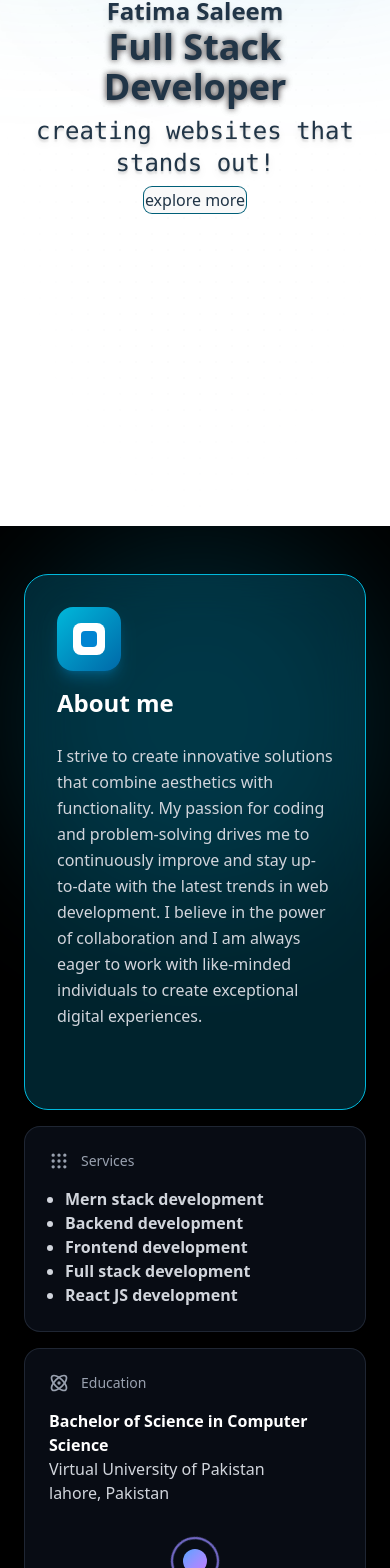
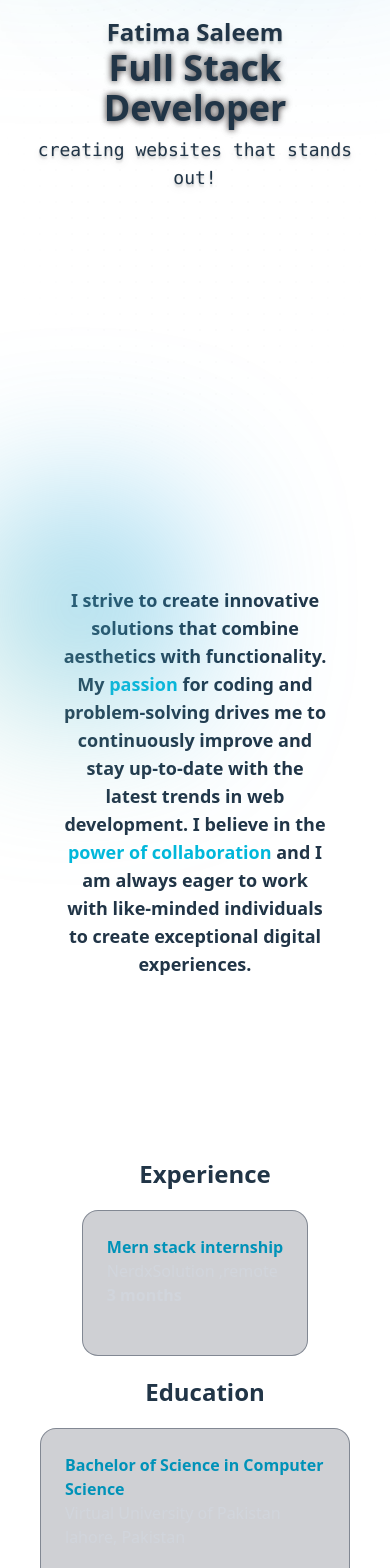
Before and after one commit to fabulousfatii/portfolio2025, a React (Vite) app: page / in a window 390 px wide. Shown: the part 318-1886 px from the top of the page. Built offline with nearby package versions, Linux system fonts and the light colour scheme.

Commit message:
responsive update2

```diff
--- a/src/App.jsx
+++ b/src/App.jsx
@@ -7,6 +7,7 @@ import FuturisticCardsLayout from './sections/ExtraSection'
 import { MessageCircleIcon } from 'lucide-react'
 import ContactSection from './sections/ContactSection'
 import Navbar from './components/Navbar'
+import Aboutme2 from './pages/Aboutme2'
 
 
 function App() {
@@ -18,7 +19,8 @@ function App() {
     <HeroSection/>
 
 
-      <FuturisticCardsLayout/>
+      {/* <FuturisticCardsLayout/> */}
+      <Aboutme2/>
 
     <Skills/>
 
--- a/src/components/Navbar.jsx
+++ b/src/components/Navbar.jsx
@@ -2,7 +2,7 @@ import { NavLink } from "react-router-dom";
 
 const Navbar = () => {
   return (
-    <nav className="absolute z-10 top-4 left-1/2 transform -translate-x-1/2 bg-white/5  backdrop-blur-lg border border-white/20 rounded-full shadow-lg px-8 py-1.5 flex space-x-10 text-white font-medium">
+    <nav className="absolute z-10 2xl:text-xl top-4 left-1/2 transform -translate-x-1/2 bg-white/5  backdrop-blur-lg border border-white/20 rounded-full shadow-lg px-8 py-1.5 flex space-x-10 text-white font-medium">
       <NavLink to={"/"} className="hover:text-blue-300 transition">
         Home
       </NavLink>
--- a/src/main.jsx
+++ b/src/main.jsx
@@ -10,6 +10,7 @@ import Navbar from './components/Navbar.jsx'
 import Aboutme from './sections/Aboutme.jsx'
 import ContactSection from './sections/ContactSection.jsx'
 import PDFsummaryProject from './pages/PDFsummaryProject.jsx'
+import Aboutme2 from './pages/Aboutme2.jsx'
 
 createRoot(document.getElementById('root')).render(
   <StrictMode>
@@ -27,6 +28,8 @@ createRoot(document.getElementById('root')).render(
         <Route path="/crm-project" element={<CRMproject />} />
         <Route path="/ecommerce-project" element={<EcommercePage />} />
         <Route path="/pdf-project" element={<PDFsummaryProject />} />
+        <Route path="/about" element={<Aboutme2 />} />
+
 
       </Routes>
     </BrowserRouter>
--- /dev/null
+++ b/src/pages/Aboutme2.jsx
@@ -0,0 +1,116 @@
+import { MoveRightIcon } from 'lucide-react'
+import React from 'react'
+
+const Aboutme2 = () => {
+  return (
+    <div className='  relative pb-32 ' >
+        <div className='sticky lg:pl-32 xl:pl-64 2xl:pl-[22%] hidden lg:block top-64 mt-14  left-54'>
+            <h1 className='text-6xl 2xl:text-7xl text-cyan-500 font-bold'>Get to know </h1>
+            <h1 className='text-6xl 2xl:text-7xl text-gray-100 font-bold' >about me </h1>
+            {/* <MoveRightIcon/> */}
+        </div>
+
+<div className='sticky hidden md:block  circle2 w-32 h-32 2xl:w-52 2xl:h-52   ml-[40%] left-64 top-1/2 rounded-full blur-[100px]'></div>
+
+
+
+            {/* paragraph */}
+        <div className=' h-full relative  flex flex-col justify-center lg:justify-start gap-5 items-end p-15 lg:pr-48 2xl:pr-[26%]'>
+                  <div className='absolute circle1 top-0 left-0 w-40 h-40 rounded-full blur-[90px]'></div>
+
+
+
+
+  <div className=" rounded-2xl md:pl-32  xl:p-0   lg:w-1/2 xl:w-1/3 group hover:border-gray-600/50 transition-all duration-500">
+
+            <div className=" z-10">
+
+              <p className='text-lg 2xl:text-2xl text-center font-semibold'>
+                I strive to create innovative solutions that combine aesthetics with functionality. My <span className='text-cyan-500'>passion</span> for
+                coding and problem-solving drives me to continuously improve and stay up-to-date with the latest trends in web development.
+                 I believe in the <span className='text-cyan-500'>power of collaboration</span> and
+                I am always eager to work with like-minded individuals to create exceptional digital experiences.
+              </p>
+
+            </div>
+          </div>
+
+        </div>
+
+
+           {/* educationa and experience */}
+        <div className=' h-full  mt-15 flex flex-col md:flex-row lg:flex-col justify-center xl:justify-end  items-center lg:justify-start gap-5 lg:items-end py-15  lg:pr-48 2xl:pr-[26%]'>
+
+
+
+           {/* experience section */}
+            <div className='md:w-1/3 sm:w-1/2'>
+              <div className='mb-5  pl-5'>
+            <h1 className='text-2xl 2xl:text-3xl text-center font-bold'> Experience</h1>
+            </div>
+
+  <div className="bg-gray-900/20 rounded-2xl  border border-gray-700/50 backdrop-blur-xl p-6 relative group hover:border-gray-600/50 transition-all duration-500">
+            <div className="absolute inset-0 bg-gradient-to-br from-gray-600/5 to-transparent rounded-2xl opacity-0 group-hover:opacity-100 transition-opacity duration-500"></div>
+
+            <div className="relative z-10 ">
+
+              <h3 className=" text-cyan-600 font-bold 2xl:text-2xl"> Mern stack internship</h3>
+              <h3 className=" text-gray-300 2xl:text-xl ">NerdxSolution ,remote </h3>
+              <h3 className=" text-gray-300 font-semibold mb-6 2xl:text-xl"> 3 months</h3>
+
+            </div>
+          </div>
+            </div>
+
+
+
+
+          {/* Education section */}
+          <div className='md:w-1/3 sm:w-1/2 mx-10  md:m-0'>
+            <div className='mb-5 pl-5'>
+            <h1 className='text-2xl 2xl:text-3xl text-center font-bold'>Education</h1>
+            </div>
+  <div className="bg-gray-900/20  rounded-2xl border border-gray-700/50 backdrop-blur-xl p-6 relative group hover:border-gray-600/50 transition-all duration-500">
+            <div className="absolute inset-0 bg-gradient-to-br from-gray-600/5 to-transparent rounded-2xl opacity-0 group-hover:opacity-100 transition-opacity duration-500"></div>
+
+            <div className="relative z-10">
+
+              <h3 className="text-cyan-600 text-wrap  font-bold 2xl:text-2xl">Bachelor of Science in Computer Science  </h3>
+              <h3 className=" text-gray-300 mb-6 2xl:text-xl">  Virtual University of Pakistan <br/> lahore, Pakistan</h3>
+
+
+            </div>
+          </div>
+        </div>
+        </div>
+
+
+        {/* services */}
+        <div className=' h-full  flex flex-col md:flex-row lg:flex-col justify-center xl:justify-end  items-center lg:justify-start gap-5 lg:items-end py-15  lg:pr-48 2xl:pr-[26%]'>
+            <div className='md:w-1/3 sm:w-1/2 pl-5'>
+            <h1 className='text-2xl 2xl:text-3xl text-center font-bold'>Services</h1>
+
+            </div>
+<div className="bg-gray-900/20 md:w-1/3 sm:w-1/2 rounded-2xl border  border-gray-700/70 backdrop-blur-xl p-6 relative group hover:border-gray-600/50 transition-all duration-500">
+
+            <div className="relative z-10">
+
+             <ul className=" text-gray-300 text-lg 2xl:text-xl px-4 text-pretty ">
+            <li className="hover:text-white list-disc">Mern stack development</li>
+            <li className="hover:text-white list-disc">Backend development</li>
+            <li className="hover:text-white list-disc">Frontend development</li>
+            <li className="hover:text-white list-disc">Full stack development</li>
+            <li className="hover:text-white list-disc">React JS development</li>
+          </ul>
+
+
+            </div>
+          </div>
+        </div>
+
+
+    </div>
+  )
+}
+
+export default Aboutme2
--- a/src/sections/Aboutme.jsx
+++ b/src/sections/Aboutme.jsx
@@ -3,7 +3,7 @@ import React from 'react'
 function Aboutme() {
     return (
           <div className='h-screen  relative flex p-4 justify-center items-center'>
-      <div className=' min-h-[80vh] mt-15 relative p-10 px-15 rounded-3xl bg-gray-900/30 backdrop-filter backdrop-blur-md bg-opacity-40 shadow-2xl ring ring-cyan-600 shadow-cyan-600 '>
+      <div className=' min-h-[80vh] mt-15 relative p-10 px-15 rounded-3xl bg-gray-900/30 backdrop-filter backdrop-blur-md bg-opacity-40 0 shadow-cyan-600 '>
               {/* <div className='w-[80vw] h-[80vh] absolute -z-10  bg-[url(assets/download.jpg)] bg-cover blur-sm overflow-x-hidden overflow-hidden rounded-3xl'></div> */}
  {/* About Me Heading */}
       <h1 className="text-4xl   font-bold mb-4">About me</h1>
--- a/src/sections/ExtraSection.jsx
+++ b/src/sections/ExtraSection.jsx
@@ -42,27 +42,7 @@ export default function FuturisticCardsLayout() {
           </div>
 
           {/* Perpetual Low Gas Fees Card */}
-          <div className="bg-gray-900/50 rounded-2xl border border-gray-700/50 backdrop-blur-xl p-6 relative group hover:border-gray-600/50 transition-all duration-500">
-            <div className="absolute inset-0 bg-gradient-to-br from-gray-600/5 to-transparent rounded-2xl opacity-0 group-hover:opacity-100 transition-opacity duration-500"></div>
 
-            <div className="relative z-10">
-
-              <div className="flex items-center gap-3 mb-4">
-                <Grip className="w-5 h-5 text-gray-400" />
-                <span className="text-sm text-gray-400 font-medium">Services</span>
-              </div>
-
-             <ul className=" text-gray-300 font-semibold px-4 text-pretty ">
-            <li className="hover:text-white list-disc">Mern stack development</li>
-            <li className="hover:text-white list-disc">Backend development</li>
-            <li className="hover:text-white list-disc">Frontend development</li>
-            <li className="hover:text-white list-disc">Full stack development</li>
-            <li className="hover:text-white list-disc">React JS development</li>
-          </ul>
-
-
-            </div>
-          </div>
 
           {/* True Decentralization Card */}
           <div className="bg-cyan-700/30 rounded-2xl border hidden md:block border-cyan-500 backdrop-blur-xl p-6 relative group hover:border-cyan-400 transition-all duration-500">
@@ -89,29 +69,7 @@ export default function FuturisticCardsLayout() {
           </div>
 
           {/* Streamlined Atomic Processing Card */}
-          <div className="bg-gray-900/50 rounded-2xl border border-gray-700/50 backdrop-blur-xl p-6 relative group hover:border-gray-600/50 transition-all duration-500">
-            <div className="absolute inset-0 bg-gradient-to-br from-gray-600/5 to-transparent rounded-2xl opacity-0 group-hover:opacity-100 transition-opacity duration-500"></div>
 
-            <div className="relative z-10">
-              <div className="flex items-center gap-3 mb-4">
-                <Atom className="w-5 h-5 text-gray-400" />
-                <span className="text-sm text-gray-400 font-medium">Education</span>
-              </div>
-
-              <h3 className="text-white font-semibold ">Bachelor of Science in Computer Science  </h3>
-              <h3 className=" text-gray-300 mb-6 ">  Virtual University of Pakistan <br/> lahore, Pakistan</h3>
-
-
-              {/* Atomic visualization */}
-              <div className="flex justify-center items-center h-16">
-                <div className="relative">
-                  <div className="w-12 h-12 border-2 border-blue-400/50 rounded-full animate-spin"></div>
-                  <div className="absolute inset-0 w-12 h-12 border-2 border-purple-400/50 rounded-full animate-spin" style={{animationDirection: 'reverse', animationDuration: '3s'}}></div>
-                  <div className="absolute inset-3 w-6 h-6 bg-gradient-to-br from-blue-400 to-purple-400 rounded-full"></div>
-                </div>
-              </div>
-            </div>
-          </div>
 
           {/* Solid Security Card */}
           <div className="bg-gray-900/50 rounded-2xl border border-gray-700/50 backdrop-blur-xl p-6 relative group hover:border-gray-600/50 transition-all duration-500">
--- a/src/sections/HeroSection.jsx
+++ b/src/sections/HeroSection.jsx
@@ -7,12 +7,12 @@ function HeroSection() {
             <div className=' h-screen overflow-x-hidden relative flex flex-col p-4 justify-center items-center'>
                 <div class="absolute opacity-10 h-full w-full bg-[radial-gradient(#e5e7eb_1px,transparent_1px)] [background-size:16px_16px] [mask-image:radial-gradient(ellipse_50%_50%_at_50%_50%,#000_70%,transparent_100%)]"></div>
 
-<div className='w-40 h-40 sm:w-50 sm:h-50 md:w-55 md:h-55 lg:w-96 lg:h-96 rounded-full absolute -top-0 right-2/3 circle1 blur-[130px]'></div>
-<div className='w-40 h-40 sm:w-50 sm:h-50 md:w-55 md:h-55 lg:w-[500px] lg:h-96 rounded-lg absolute top-0 right-0 circle2 blur-[130px]'></div>
- <h1 className='z-20 text-2xl md:text-3xl text-center font-semibold text-shadow-lg text-shadow-gray-00'>Fatima Saleem</h1>
- <h1 className='z-20 header text-4xl md:text-7xl text-center font-bold text-shadow-lg text-shadow-gray-00'>Full Stack Developer</h1>
-  <h1 className='z-20 text-2xl md:text-xl mt-2 text-center font-mono text-shadow-lg text-shadow-gray-00'>creating websites that stands out!</h1>
-  <button className=' md:w-40 mt-2  bg-white/10  backdrop-blur-lg border border-white/20 drop-shadow-sky-700 ring ring-cyan-800 shadow-cyan-600 hover:text-cyan-600 '>explore more</button>
+<div className='w-40 h-40 sm:w-50 sm:h-50 md:w-55 md:h-55 lg:w-96 lg:h-96 2xl:w-[900px] 2xl:h-[900px] 2xl:-top-10 rounded-full absolute -top-0 right-2/3 circle1 blur-[130px] 2xl:blur-[270px]'></div>
+<div className='w-40 h-40 sm:w-50 sm:h-50 md:w-55 md:h-55 lg:w-[500px] lg:h-96 2xl:w-[900px] 2xl:h-[700px] 2xl:-top-5 rounded-lg absolute top-0 right-0 circle2 blur-[130px] 2xl:blur-[270px]'></div>
+ <h1 className='z-20 text-2xl md:text-3xl 2xl:text-5xl text-center  font-semibold text-shadow-lg text-shadow-gray-00'>Fatima Saleem</h1>
+ <h1 className='z-20 header text-4xl md:text-7xl 2xl:text-8xl  text-center font-bold text-shadow-lg text-shadow-gray-00'>Full Stack Developer</h1>
+  <h1 className='z-20 text-lg md:text-xl 2xl:text-2xl mt-2 2xl:mt-3  text-center font-mono text-shadow-lg text-shadow-gray-00'>creating websites that stands out!</h1>
+  <button className=' hidden md:block md:w-40 2xl:w-48 mt-2 2xl:mt-3  bg-white/5  backdrop-blur-lg border border-white/20 drop-shadow-sky-700 ring ring-cyan-800 shadow-cyan-600 hover:text-cyan-600 '>explore more</button>
 
     </div>
         </div>
```
Also changed, not shown: src/components/Card.jsx (+14 -14 lines), src/pages/ProjectPage.jsx (+5 -5 lines).
